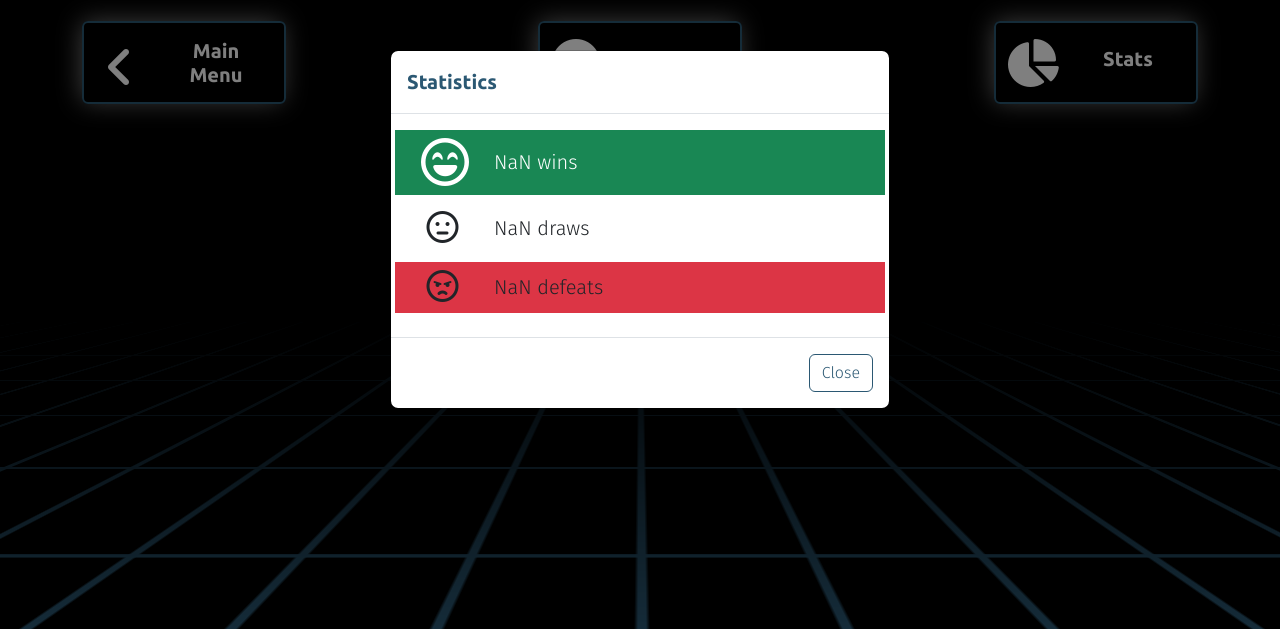
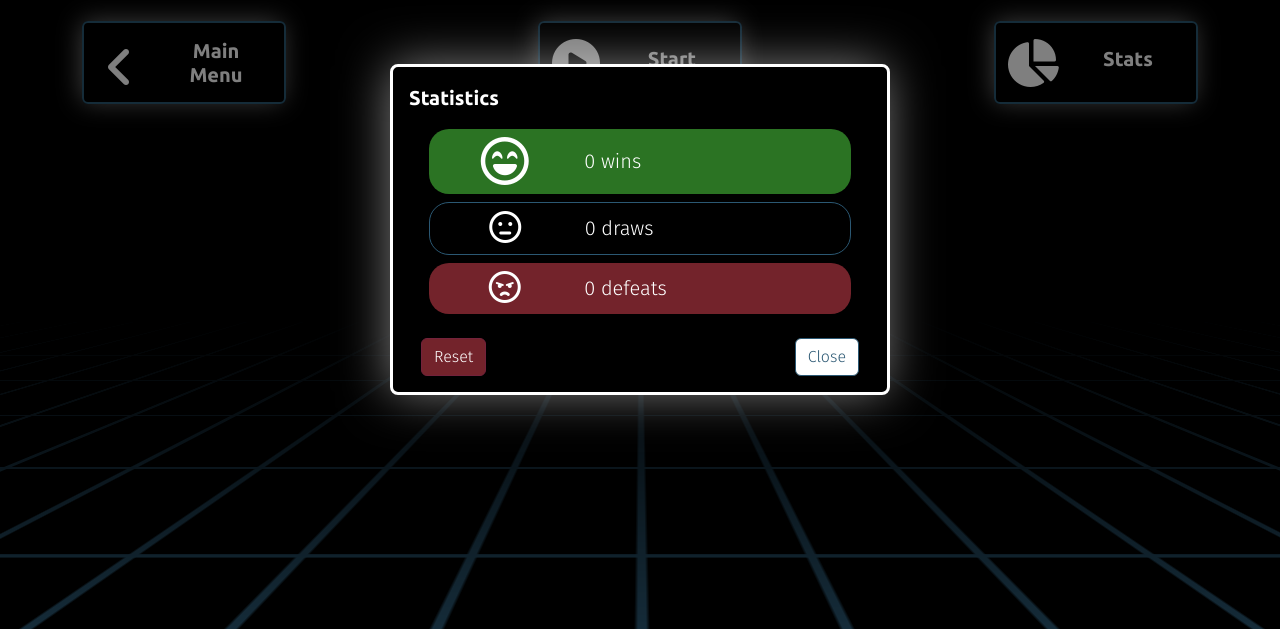
Before and after one commit to philipbkemp/arcade, a plain HTML site: page ttt/index.html in a window 1280 px wide. Both pictures are taken after a click on the link "Stats". Shown: the part 171-800 px from the top of the page. Drawn offline with nearby package versions, Linux system fonts and the light colour scheme.

Commit message:
#16 / #17 / #18 / Bug fixes

```diff
--- /dev/null
+++ b/global/scripts.js
@@ -0,0 +1,22 @@
+function grabStats(game) {
+	win = localStorage.getItem("arcade."+game+".win");
+	draw = localStorage.getItem("arcade."+game+".draw");
+	loss = localStorage.getItem("arcade."+game+".loss");
+
+	win = win ? parseInt(win) : 0;
+	draw = draw ? parseInt(draw) : 0;
+	loss = loss ? parseInt(loss) : 0;
+
+	$(".stat_w").html(win+" win"+(win!==1?'s':''));
+	$(".stat_d").html(draw+" draw"+(draw!==1?'s':''));
+	$(".stat_l").html(loss+" defeat"+(loss!==1?'s':''));
+}
+
+function killStats(game) {
+	if ( confirm("Are you sure you want to wipe your stats for this game?") ) {
+		localStorage.removeItem("arcade."+game+".win");
+		localStorage.removeItem("arcade."+game+".draw");
+		localStorage.removeItem("arcade."+game+".loss");
+		grabStats(game);
+	}
+}
--- a/global/styles.css
+++ b/global/styles.css
@@ -7,8 +7,10 @@ h1,h2,h3,h4,h5,h6 {
     font-family: Ubuntu,sans-serif;
 }
 
-code {
+abbr {
     color: #85B2CD;
+    font-family: Courier New;
+    text-decoration: none !important;
 }
 
 body.game {
@@ -78,7 +80,6 @@ body.game {
     border-bottom: none;
 }
 #outcome .modal-header:not(.bg-success):not(.bg-danger) *,
-#outcome .modal-body *,
 #stats .modal-header * {
     color: #2b5873;
 }
@@ -96,3 +97,54 @@ body.game {
     background-color: #2B587380;
     color: white;
 }
+
+.modal .modal-content {
+    background: black;
+    border: 3px solid white;
+    box-shadow: -2px -1px 50px -2px rgba(255,255,255,0.5);
+    -webkit-box-shadow: -2px -1px 50px -2px rgba(255,255,255,0.5);
+    -moz-box-shadow: -2px -1px 50px -2px rgba(255,255,255,0.5);
+}
+.modal .modal-header {
+    border-bottom: none;
+}
+.modal .modal-header.bg-success {
+    background-color: #2B7323 !important;
+}
+.modal .modal-header.bg-danger {
+    background-color: #73232B !important;
+}
+.modal .modal-header h1 {
+    color: white !important;
+}
+.modal .modal-footer {
+    border-top: none;
+}
+.modal .modal-body .bg-success {
+    background-color: #2B7323 !important;
+    border-radius: 20px;
+    margin: 0 20px;
+}
+.modal .modal-body .bg-danger {
+    background-color: #73232B !important;
+    border-radius: 20px;
+    margin: 0 20px;
+    color: white;
+}
+.modal .modal-body .bg-draw {
+    border-radius: 20px;
+    margin: 0 20px;
+    color: white;
+    border: 1px solid #2b5873;
+}
+.modal#outcome .modal-body {
+    color: white !important;
+}
+.btn-danger {
+    background-color: #73232B;
+    border: 1px solid #73223B;
+}
+.btn-danger:hover {
+    background-color: #73232B80;
+    border: 1px solid #73223B;
+}
--- a/ttt/index.html
+++ b/ttt/index.html
@@ -133,7 +133,7 @@
 							</div>
 
 							<div class="col">
-								<a class="card" href="#" type="button" data-bs-toggle="modal" data-bs-target="#stats">
+								<a class="card" href="#" type="button" data-bs-toggle="modal" data-bs-target="#stats" id="statOpener">
 									<div class="card-body">
 										<div class="row">
 											<div class="col-4 text-center">
@@ -152,7 +152,7 @@
 						<p class="mt-4 lead">
 							You play as "O".<br />
 							Click on a square to place your piece.<br />
-							<code>S.I.M.O.N.</code> will place their piece.<br />
+							<abbr title="Somewhat Intelligent Machine Operating Nicely">S.I.M.O.N.</abbr> will place their piece.<br />
 							Continue until you get three in a row.
 						</p>
 
@@ -167,34 +167,41 @@
 					<div class="modal-header">
 						<h1 class="modal-title fs-5" id="statsLabel">Statistics</h1>
 					</div>
-					<div class="modal-body p-3">
+					<div class="modal-body px-3 py-0">
 						<div class="row mb-2 bg-success text-white p-2">
-							<div class="col-2 text-center">
+							<div class="col-4 text-center">
 								<i class="fa-regular fa-face-laugh-beam fa-fw fa-3x"></i>
 							</div>
-							<div class="col-10 align-items-center d-flex">
+							<div class="col-8 align-items-center d-flex">
 								<p class="lead mb-0"><span class="stat_w">0 wins</span></p>
 							</div>
 						</div>
-						<div class="row mb-2 p-2">
-							<div class="col-2 text-center">
+						<div class="row mb-2 p-2 bg-draw">
+							<div class="col-4 text-center">
 								<i class="fa-regular fa-face-meh fa-fw fa-2x"></i>
 							</div>
-							<div class="col-10 align-items-center d-flex">
+							<div class="col-8 align-items-center d-flex">
 								<p class="lead mb-0"><span class="stat_d">0 draws</span></p>
 							</div>
 						</div>
 						<div class="row mb-2 p-2 bg-danger">
-							<div class="col-2 text-center">
+							<div class="col-4 text-center">
 								<i class="fa-regular fa-face-angry fa-fw fa-2x"></i>
 							</div>
-							<div class="col-10 align-items-center d-flex">
+							<div class="col-8 align-items-center d-flex">
 								<p class="lead mb-0"><span class="stat_l">0 defeats</span></p>
 							</div>
 						</div>
 					</div>
-					<div class="modal-footer">
-						<button type="button" class="btn btn-primary" data-bs-dismiss="modal">Close</button>
+					<div class="modal-footer d-block">
+						<div class="row">
+							<div class="col-6">
+								<button type="button" class="btn btn-danger" id="killStats">Reset</button>
+							</div>
+							<div class="col-6 text-end">
+								<button type="button" class="btn btn-primary" data-bs-dismiss="modal">Close</button>
+							</div>
+						</div>
 					</div>
 				</div>
 			</div>
@@ -204,5 +211,6 @@
 		<script src="https://code.jquery.com/jquery-3.7.0.min.js" integrity="sha256-2Pmvv0kuTBOenSvLm6bvfBSSHrUJ+3A7x6P5Ebd07/g=" crossorigin="anonymous"></script>
 		<script src="https://kit.fontawesome.com/f427f1d1bb.js" crossorigin="anonymous"></script>
 		<script src="ttt-stats.js"></script>
+		<script src="../global/scripts.js"></script>
 	</body>
 </html>
--- a/ttt/ttt-stats.js
+++ b/ttt/ttt-stats.js
@@ -1,9 +1,10 @@
 $(document).ready(function(){
-	win = parseInt(localStorage.getItem("arcade.ttt.win")) ?? 0;
-	draw = parseInt(localStorage.getItem("arcade.ttt.draw")) ?? 0;
-	loss = parseInt(localStorage.getItem("arcade.ttt.loss")) ?? 0;
 
-	$(".stat_w").html(win+" win"+(win!==1?'s':''));
-	$(".stat_d").html(draw+" draw"+(draw!==1?'s':''));
-	$(".stat_l").html(loss+" defeat"+(loss!==1?'s':''));
+	$("#statOpener").on("click",function(){
+		grabStats("ttt");
+	});
+
+	$("#killStats").on("click",function(){
+		killStats("ttt");
+	});
 });
```
